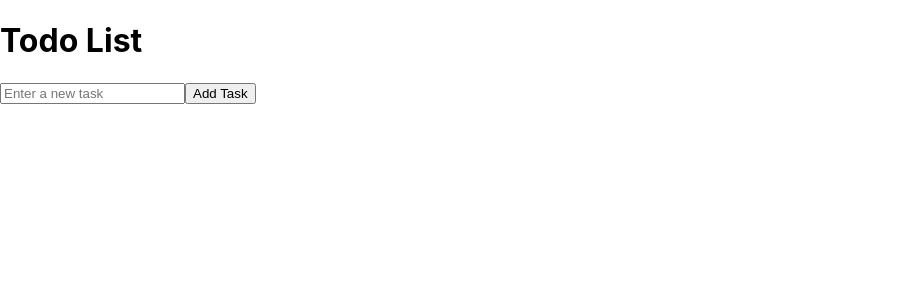
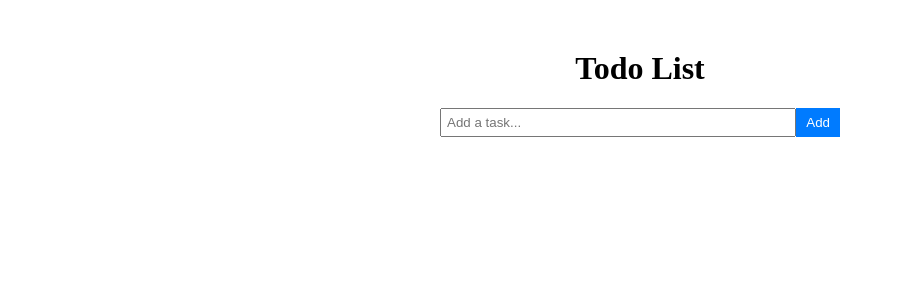
Before and after one commit to Vera25-O/mytodolist, a React (Create React App) app in the folder mytodolist/: page / in a window 1280 px wide. Shown: the top 300 px of the page, without its empty margins (0-903 px from the left). Built offline with nearby package versions, Linux system fonts and the light colour scheme.

Commit message:
modified css file

```diff
--- a/mytodolist/src/App.js
+++ b/mytodolist/src/App.js
@@ -3,34 +3,13 @@ import React, { useState } from "react";
 import TodoList from "./Components/TodoList";
 
 function App() {
-  const [task, setTask] = useState("");
-  const [todos, setTodos] = useState([]);
 
-  const handleAddTask = () => {
-    if (task) {
-      setTodos([...todos, task]);
-      setTask("");
-    }
-  };
-
-  const handleDeleteTask = (index) => {
-    const updatedTodos = todos.filter((_, i) => i !== index);
-    setTodos(updatedTodos);
-  };
 
 
 
   return (
     <div className="App">
-      <h1>Todo List</h1>
-      <input
-        type="text"
-        value={task}
-        onChange={(e) => setTask(e.target.value)}
-        placeholder="Enter a new task"
-      />
-      <button onClick={handleAddTask}>Add Task</button>
-      <TodoList todos={todos} onDelete={handleDeleteTask} />
+<TodoList/>
 
     </div>
   );
--- a/mytodolist/src/Components/TodoList.js
+++ b/mytodolist/src/Components/TodoList.js
@@ -1,16 +1,67 @@
-import React from 'react';
+import React, { useState } from 'react';
+// import './TodoApp.css';
 
-function TodoList({ todos, onDelete }) {
+const TodoList = () => {
+  const [tasks, setTasks] = useState([]);
+  const [taskText, setTaskText] = useState('');
+
+  const addTask = () => {
+    if (taskText.trim() !== '') {
+      setTasks([...tasks, { text: taskText, done: false }]);
+      setTaskText('');
+    }
+  };
+
+  const deleteTask = (index) => {
+    const updatedTasks = tasks.filter((_, i) => i !== index);
+    setTasks(updatedTasks);
+  };
+
+  const toggleDone = (index) => {
+    const updatedTasks = tasks.map((task, i) =>
+      i === index ? { ...task, done: !task.done } : task
+    );
+    setTasks(updatedTasks);
+  };
+
+  const editTask = (index, newText) => {
+    const updatedTasks = tasks.map((task, i) =>
+      i === index ? { ...task, text: newText } : task
+    );
+    setTasks(updatedTasks);
+  };
+
   return (
-    <ul>
-      {todos.map((todo, index) => (
-        <li key={index}>
-          {todo}
-          <button onClick={() => onDelete(index)}>Delete</button>
-        </li>
-      ))}
-    </ul>
+    <div className="todo-app">
+      <h1>Todo List</h1>
+      <div className="task-input">
+        <input
+          type="text"
+          placeholder="Add a task..."
+          value={taskText}
+          onChange={(e) => setTaskText(e.target.value)}
+        />
+        <button onClick={addTask}>Add</button>
+      </div>
+      <ul className="task-list">
+        {tasks.map((task, index) => (
+          <li key={index} className={task.done ? 'done' : ''}>
+            <input
+              type="checkbox"
+              checked={task.done}
+              onChange={() => toggleDone(index)}
+            />
+            <input
+              type="text"
+              value={task.text}
+              onChange={(e) => editTask(index, e.target.value)}
+            />
+            <button onClick={() => deleteTask(index)}>Delete</button>
+          </li>
+        ))}
+      </ul>
+    </div>
   );
-}
+};
 
 export default TodoList;
--- a/mytodolist/src/index.css
+++ b/mytodolist/src/index.css
@@ -1,13 +1,57 @@
-body {
-  margin: 0;
-  font-family: -apple-system, BlinkMacSystemFont, 'Segoe UI', 'Roboto', 'Oxygen',
-    'Ubuntu', 'Cantarell', 'Fira Sans', 'Droid Sans', 'Helvetica Neue',
-    sans-serif;
-  -webkit-font-smoothing: antialiased;
-  -moz-osx-font-smoothing: grayscale;
+.todo-app {
+  text-align: center;
+  margin: 50px auto;
+  max-width: 400px;
 }
 
-code {
-  font-family: source-code-pro, Menlo, Monaco, Consolas, 'Courier New',
-    monospace;
+.task-input {
+  display: flex;
+  margin-bottom: 10px;
 }
+
+.task-input input {
+  flex: 1;
+  padding: 5px;
+}
+
+.task-input button {
+  padding: 5px 10px;
+  background-color: #007bff;
+  color: #fff;
+  border: none;
+  cursor: pointer;
+}
+
+.task-list {
+  list-style: none;
+  padding: 0;
+}
+
+.task-list li {
+  display: flex;
+  align-items: center;
+  margin-bottom: 5px;
+}
+
+.task-list li.done {
+  text-decoration: line-through;
+  opacity: 0.7;
+}
+
+.task-list input[type="checkbox"] {
+  margin-right: 10px;
+}
+
+.task-list input[type="text"] {
+  flex: 1;
+  padding: 5px;
+}
+
+.task-list button {
+  padding: 2px 5px;
+  background-color: #dc3545;
+  color: #fff;
+  border: none;
+  cursor: pointer;
+  margin-left: 5px;
+}
```
